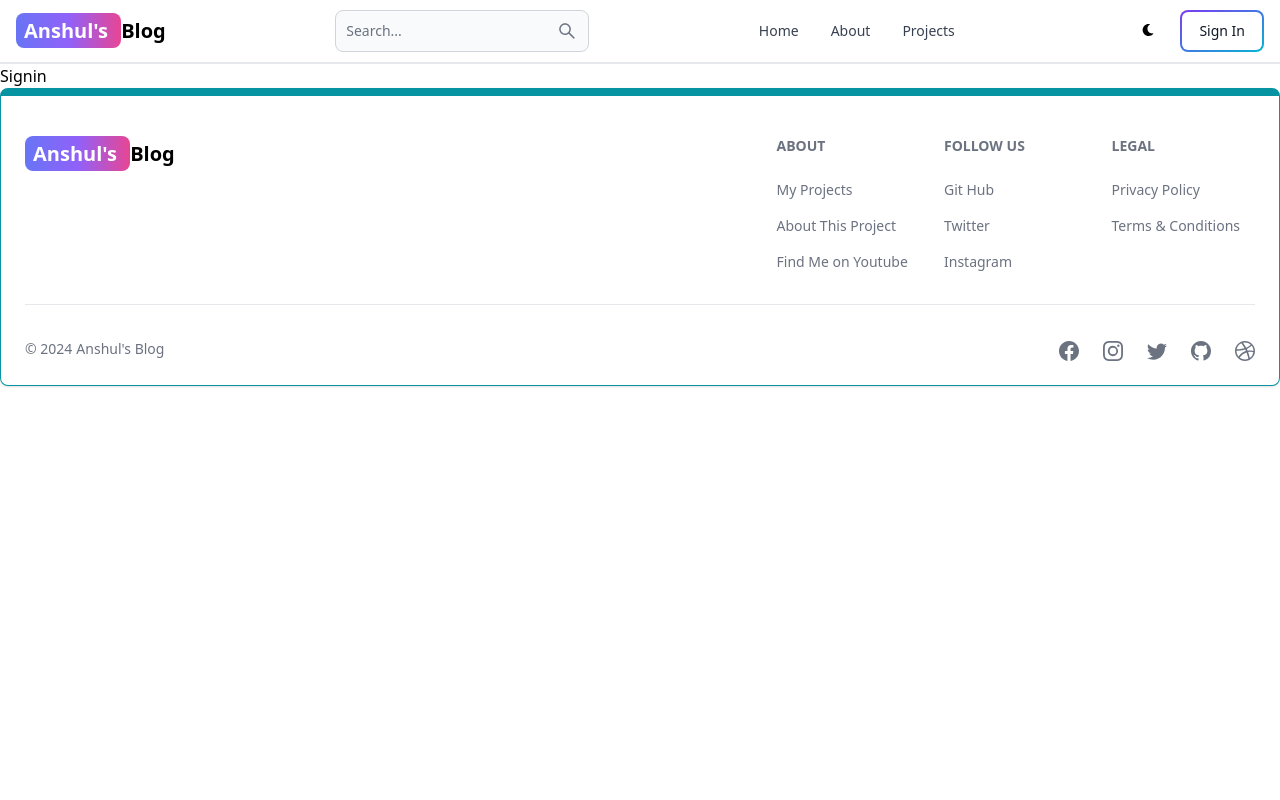
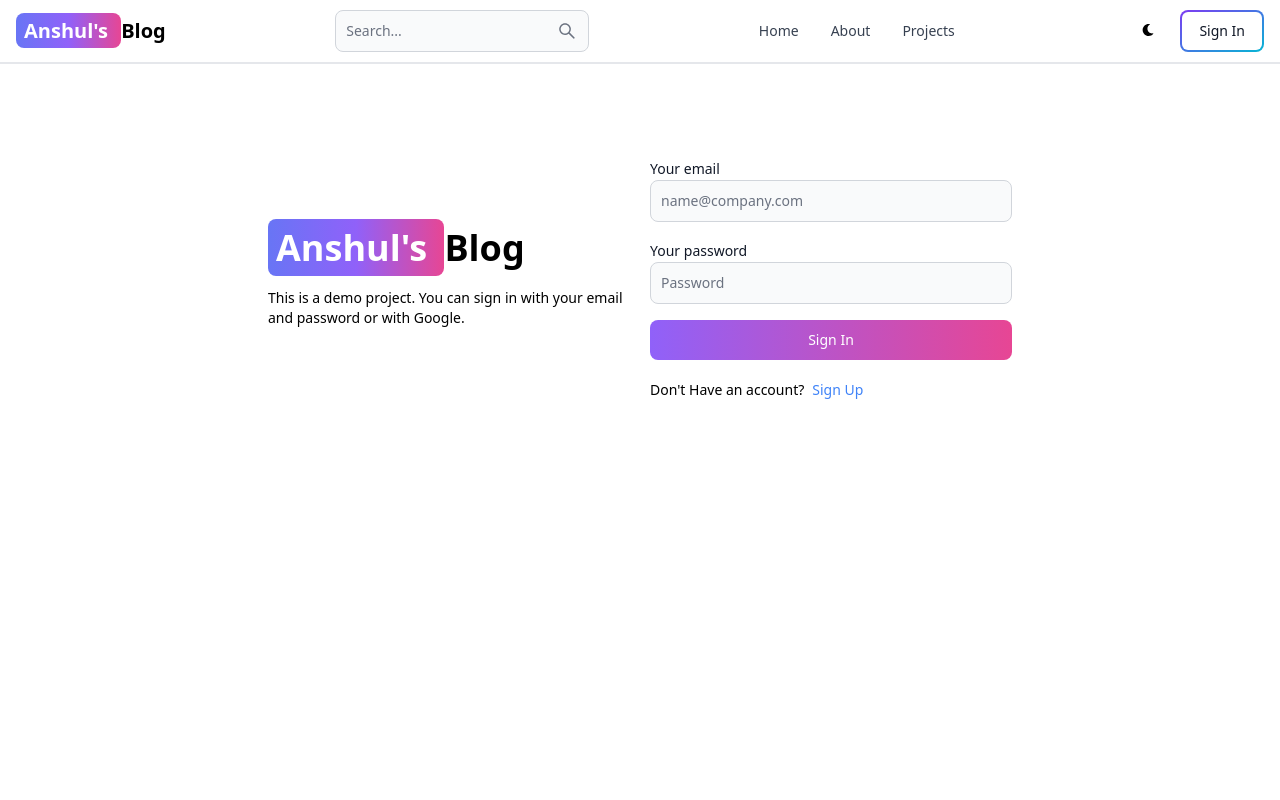
Before and after one commit to ansh788/react-blog-pilot, a React (Vite) app in the folder client/: page /signin in a window 1280 px wide. Shown: the top 800 px of the page. Built offline with nearby package versions, Linux system fonts and the light colour scheme.

Commit message:
completed signin functionality

```diff
--- a/client/src/components/header.jsx
+++ b/client/src/components/header.jsx
@@ -20,7 +20,7 @@ export default function Header() {
                 <FaMoon/>
             </Button>
 
-        <Link to='/sign-in'>
+        <Link to='/signin'>
         <Button  gradientDuoTone='purpleToBlue' outline> Sign In</Button>
 
         </Link>
--- a/client/src/pages/Signin.jsx
+++ b/client/src/pages/Signin.jsx
@@ -1,7 +1,96 @@
-import React from 'react'
+import React, { useState } from 'react';
+import {Link, useNavigate} from 'react-router-dom';
+import {Alert, Button, Label, Spinner, TextInput} from 'flowbite-react';
 
 export default function Signin() {
+  const [formData, setFormData]= useState({});
+  const [errorMessage, setErrorMessage] = useState(null);
+  const [loading, setloading] = useState(false);
+  const navigate = useNavigate();
+
+const handleChange = (e)=>{
+  setFormData({...formData,[e.target.id]:e.target.value.trim()});
+};
+const handleSubmit = async (e)=>{
+e.preventDefault();
+
+if(!formData.email||!formData.password)
+{
+  return setErrorMessage('Please fill out all fields');
+}
+
+try{
+  setloading(true);
+  setErrorMessage(null);
+  const res = await fetch('/api/auth/signin', {
+    method:'POST',
+    headers:{'Content-Type':'application/json'},
+    body: JSON.stringify(formData),
+  });
+  const data = await res.json();
+  console.log(data);
+  if(data.success === false){
+    return setErrorMessage(data.message);
+  }
+  if(res.ok)
+  {
+    navigate('/');
+  }
+
+  setloading(false);
+} catch(error){
+  setErrorMessage(error.message);
+  setloading(false);
+ }
+}
   return (
-    <div>Signin</div>
+    <div className='mt-20 min-h-screen'>
+      <div className='flex p-3 max-w-3xl mx-auto flex-col md:flex-row md:items-center gap-5'>
+        {/* left */}
+        <div className='flex-1'>
+        <Link to="/" className='text-4xl font-bold dark:text-white'>
+    <span className='px-2 py-1 bg-gradient-to-r from-indigo-500 via-purple-500 to-pink-500 rounded-lg text-white'>Anshul's </span>Blog
+    </Link>
+    <p className='text-sm mt-5'>
+      This is a demo project. You can sign in with your email and password or with Google.
+    </p>
+      </div>
+
+        {/*right*/}
+        <div className='flex-1'>
+        <form className='flex flex-col gap-4' onSubmit={handleSubmit}>
+
+        <div className=''>
+        <Label value='Your email'/>
+        <TextInput type='email' placeholder='name@company.com' id='email'onChange={handleChange}/>
+        </div>
+        <div className=''>
+        <Label value='Your password'/>
+        <TextInput type='password' placeholder='Password' id='password'onChange={handleChange}/>
+        </div>
+        <Button gradientDuoTone="purpleToPink" type='submit' disabled={loading}>
+          {
+            loading?(
+              <div>
+              <Spinner size='sm'/>
+              <span className='pl-3'>Loading...</span>
+              </div>
+            ):'Sign In'
+
+          }
+        </Button>
+
+        </form>
+        <div className='flex gap-2 text-sm mt-5'>
+          <span>Don't Have an account?</span>
+          <Link to='/signup' className='text-blue-500'>Sign Up</Link>
+        </div>
+        {
+          errorMessage &&
+           <Alert className='mt-5' color='failure'>{errorMessage}</Alert>
+        }
+        </div>
+      </div>
+    </div>
   )
 }
--- a/client/src/pages/Signup.jsx
+++ b/client/src/pages/Signup.jsx
@@ -86,7 +86,7 @@ try{
         </form>
         <div className='flex gap-2 text-sm mt-5'>
           <span>Have an account?</span>
-          <Link to='sign-in' className='text-blue-500'>Sign In</Link>
+          <Link to='/signin' className='text-blue-500'>Sign In</Link>
         </div>
         {
           errorMessage &&
--- a/package.json
+++ b/package.json
@@ -16,6 +16,7 @@
     "cors": "^2.8.5",
     "dotenv": "^16.4.3",
     "express": "^4.18.2",
+    "jsonwebtoken": "^9.0.2",
     "mongoose": "^8.1.2"
   }
 }
```
Also changed, not shown: 1 other file (tests, documents, lock files or other folders).
